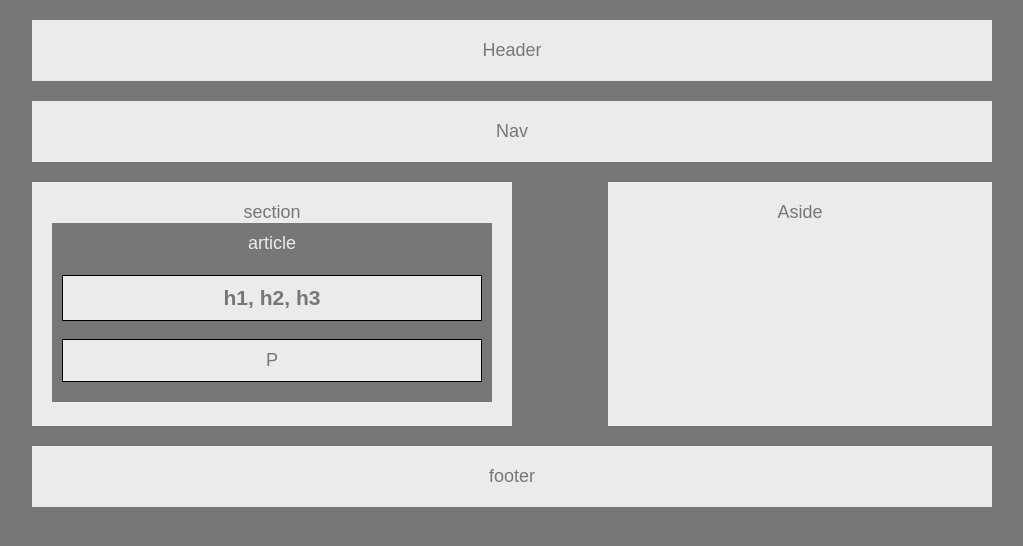
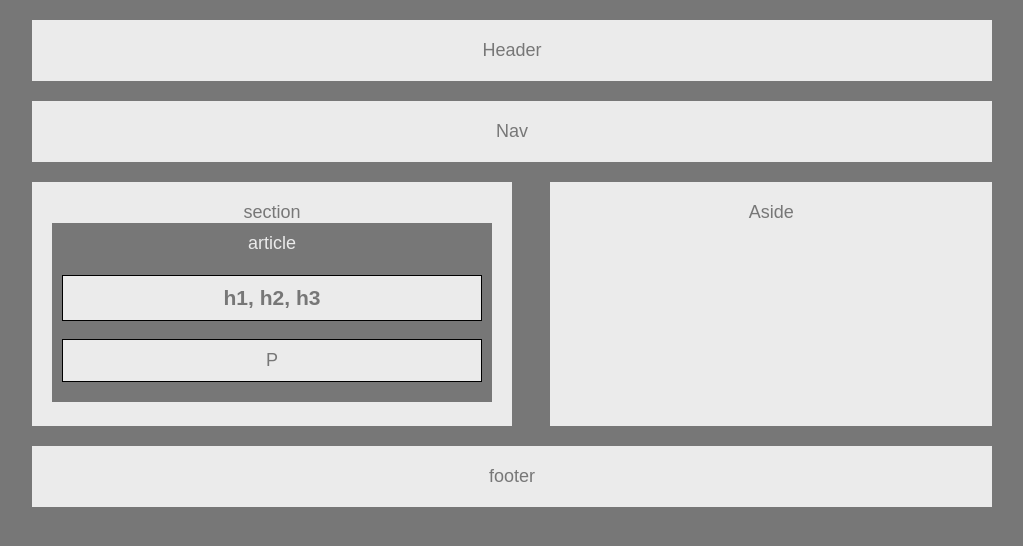
Before and after one commit to SOTEC1/hw-wireframe, a plain HTML site: page index.html in a window 1280 px wide. Shown: the whole page, without its empty margins (128-1151 px from the left). Drawn offline with Linux system fonts and the light colour scheme.

Commit message:
fixed aside

```diff
--- a/assets/style.css
+++ b/assets/style.css
@@ -51,7 +51,7 @@ section{
 
 aside{
   float: right;
-  width: 40%;
+  width: 46%;
   height: 244px;
   margin-left: 30px;
   clear: both;
```
